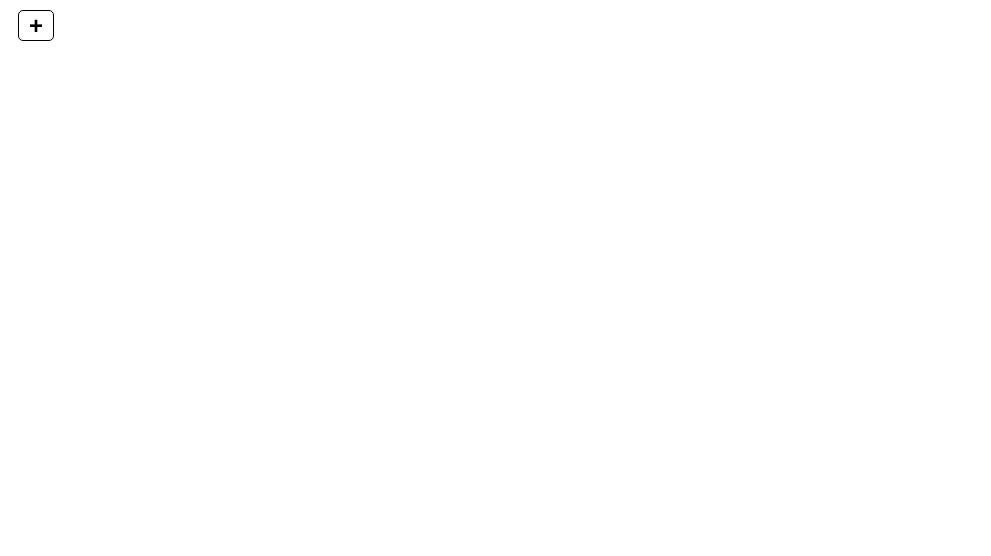
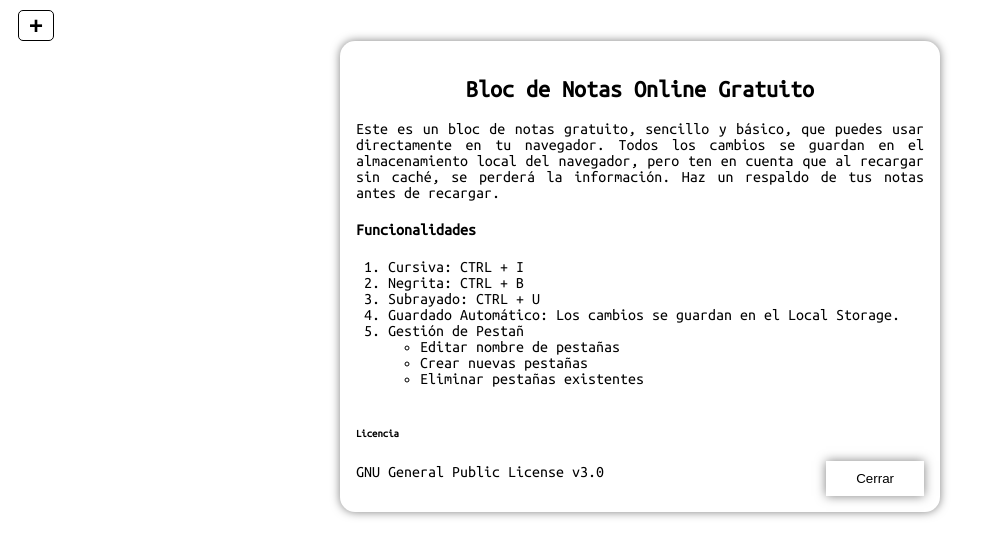
Before and after one commit to camiicode/notepad, a plain HTML site: page index.html in a window 1280 px wide. Shown: the whole page, without its empty margins (0-991 px from the left). Drawn offline with Linux system fonts and the light colour scheme.

Commit message:
[0209202401] Update last patch
Add layer info of the features in the notepad

```diff
--- a/index.html
+++ b/index.html
@@ -139,14 +139,15 @@
         margin-left: 10px;
       }
 
-      .info-tab a {
+      .info-tab button {
         padding: 5px 10px 7px 12px;
-        background-color: var(--color-secondary);
+        background: var(--color-secondary);
         border-radius: 50px;
         margin-bottom: 0;
         margin-top: 0;
         color: rgba(255,255,255,.5);
         line-height: 1;
+        border: none;
       }
 
       .tab-list #create-tab {
@@ -299,6 +300,73 @@
       .tab-list::-webkit-scrollbar-thumb:hover {
         background: var(--color-scrollbar-hover);
       }
+
+      #modals {
+
+        @starting-style {
+          display: block;
+          opacity: 1;
+          scale: 1;
+        }
+
+        *, *::before, *::after {
+          box-sizing: border-box;
+          padding: 0;
+        }
+
+        dialog {
+          display: none;
+          opacity: 0;
+          scale: 0;
+          max-height: fit-content;
+          border-radius: 15px;
+          box-shadow: 0px 0px 10px rgba(0,0,0,.5);
+          overflow: hidden;
+          background-color: var(--color-background);
+          color: var(--color-primary) !important;
+          border: 0px;
+
+          .info-content__header {
+            padding: 1rem 1rem 0 1rem;
+            text-align: center;
+            p {
+              text-align: justify;
+            }
+          }
+          .info-content__main {
+            padding: 0rem 1rem;
+            ol {
+              padding-left: 2rem;
+              li ul {
+                padding-left: 2rem;
+              }
+            }
+          }
+          .info-content__footer {
+            padding: 0 1rem 1rem 1rem;
+            display: flex;
+            justify-content: space-between;
+            align-items: flex-end;
+
+            button {
+              padding: 10px 30px;
+              border: 1px solid var(--color-background);
+              background-color: var(--color-button-background);
+              color: var(--color-primary);
+              box-shadow: 0px 0px 10px rgba(0,0,0,.5);
+            }
+          }
+        }
+
+        dialog[open] {
+          display: block;
+          opacity: 1;
+          scale: 1;
+          width: auto;
+          max-width: 600px;
+          height: auto;
+        }
+      }
     </style>
   </head>
   <body id="body">
@@ -308,18 +376,55 @@
       <!-- <div class="options-tab">
         <input type="checkbox" name="dark-mode-toggle" id="dark-mode-toggle">
         <label for="dark-mode-toggle"></label>
+      </div> -->
+      <div class="info-tab">
+        <button onclick="document.querySelector('dialog#info-notepad').showModal()" id="open-modal-info">i</button>
       </div>
-      <div class="info-tab">
-        <a href="#" id="open-modal-info">i</a>
-      </div> -->
     </div>
-    <!-- <div id="modal" class="modal">
-      <div class="modal-box">
-        <div class="modal-content">
 
+    <section id="modals">
+
+      <dialog id="info-notepad" class="info" open>
+        <div class="info-container">
+          <div class="info-row">
+            <div class="info-content">
+              <div class="info-content__header">
+                <h1>Bloc de Notas Online Gratuito</h1>
+                <p>Este es un bloc de notas gratuito, sencillo y básico, que puedes usar directamente en tu navegador. Todos los cambios se guardan en el almacenamiento local del navegador, pero ten en cuenta que al recargar sin caché, se perderá la información. Haz un respaldo de tus notas antes de recargar.</p>
+              </div>
+              <div class="info-content__main">
+                <h4>Funcionalidades</h4>
+                <ol>
+                  <li>Cursiva: CTRL + I</li>
+                  <li>Negrita: CTRL + B</li>
+                  <li>Subrayado: CTRL + U</li>
+                  <li>Guardado Automático: Los cambios se guardan en el Local Storage.</li>
+                  <li>Gestión de Pestañ
+                    <ul>
+                      <li>Editar nombre de pestañas</li>
+                      <li>Crear nuevas pestañas</li>
+                      <li>Eliminar pestañas existentes</li>
+                    </ul>
+                  </li>
+                </ol>
+              </div>
+              <div class="info-content__footer">
+                <div class="info-content__footer--left">
+                  <h6>Licencia</h6>
+                  <p>GNU General Public License v3.0</p>
+                </div>
+                <div class="info-content__footer--right">
+                  <form method="dialog">
+                    <button>Cerrar</button>
+                  </form>
+                </div>
+              </div>
+            </div>
+          </div>
         </div>
-      </div>
-    </div> -->
+      </dialog>
+
+    </section>
 
     <script>
 
```
